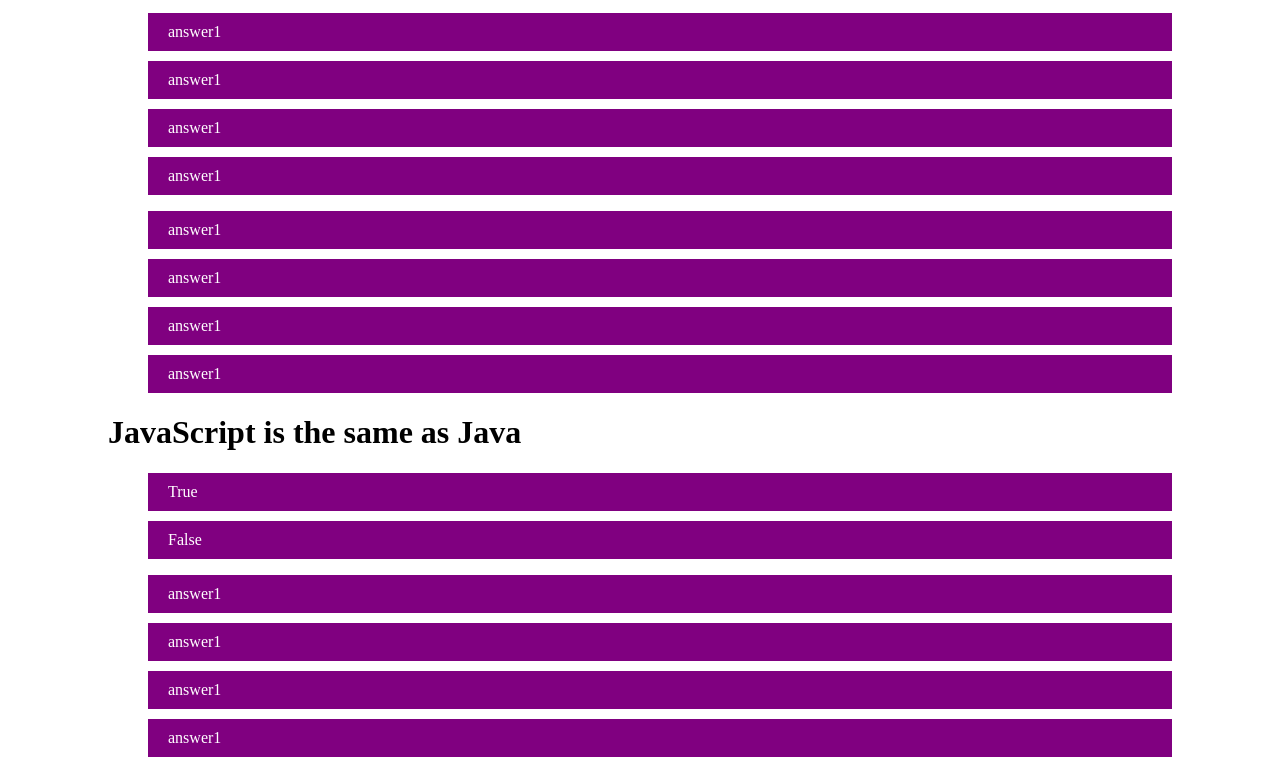
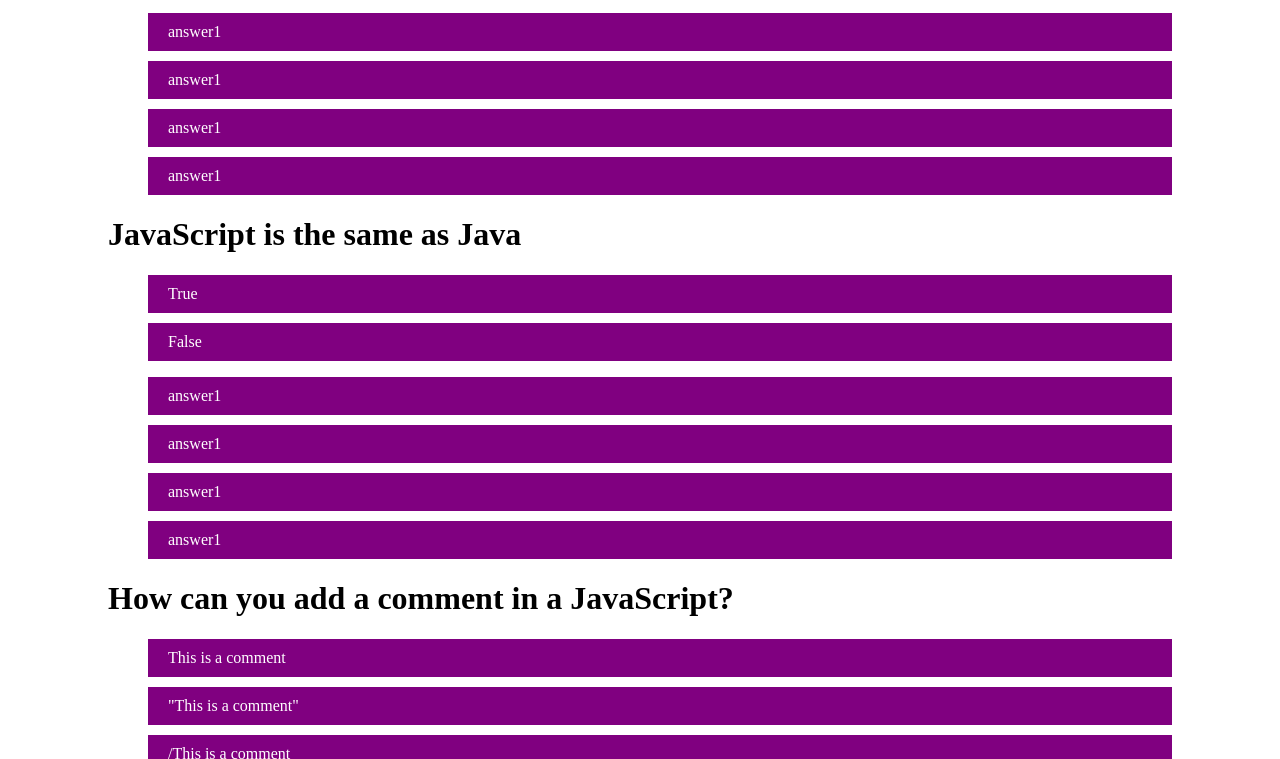
Before and after one commit to RaelNW/Timed_Quiz, a plain HTML site: page index.html in a window 1280 px wide. Shown: the part 545-1304 px from the top of the page. Drawn offline with Linux system fonts and the light colour scheme.

Commit message:
added more content on the HTML

```diff
--- a/index.html
+++ b/index.html
@@ -21,7 +21,7 @@
       <h1> What does CSS stand for?</h1>
         <ol class="quiz2">
           <li class="button" id="1">Computer Style Sheets</li>
-          <li class="button" id="2">Cascading Style Sheets</li> /**/
+          <li class="button" id="2">Cascading Style Sheets</li> /*answer*/
           <li class="button" id="3">Colorful Style Sheets</li>
           <li class="button" id="4">Creative Style Sheets</li>
         </ol>
@@ -31,25 +31,19 @@
           <li class="button" id="3">answer1</li>
           <li class="button" id="4">answer1</li>
         </ol>
+      <h1>JavaScript is the same as Java</h1>
         <ol class="quiz4">
-          <li class="button" id="1">answer1</li>
-          <li class="button" id="2">answer1</li>
-          <li class="button" id="3">answer1</li>
-          <li class="button" id="4">answer1</li>
-        </ol>
-      <h1>JavaScript is the same as Java</h1>
-        <ol class="quiz5">
           <li class="button" id="1">True</li>
           <li class="button" id="2">False</li>
         </ol>
-        <ol class="quiz6">
+        <ol class="quiz5">
           <li class="button" id="1">answer1</li>
           <li class="button" id="2">answer1</li>
           <li class="button" id="3">answer1</li>
           <li class="button" id="4">answer1</li>
         </ol>
       <h1>How can you add a comment in a JavaScript?</h1>
-        <ol class="quiz1">
+        <ol class="quiz6">
           <li class="button" id="1">This is a comment</li>
           <li class="button" id="2">"This is a comment"</li>
           <li class="button" id="3">/This is a comment</li>
```
